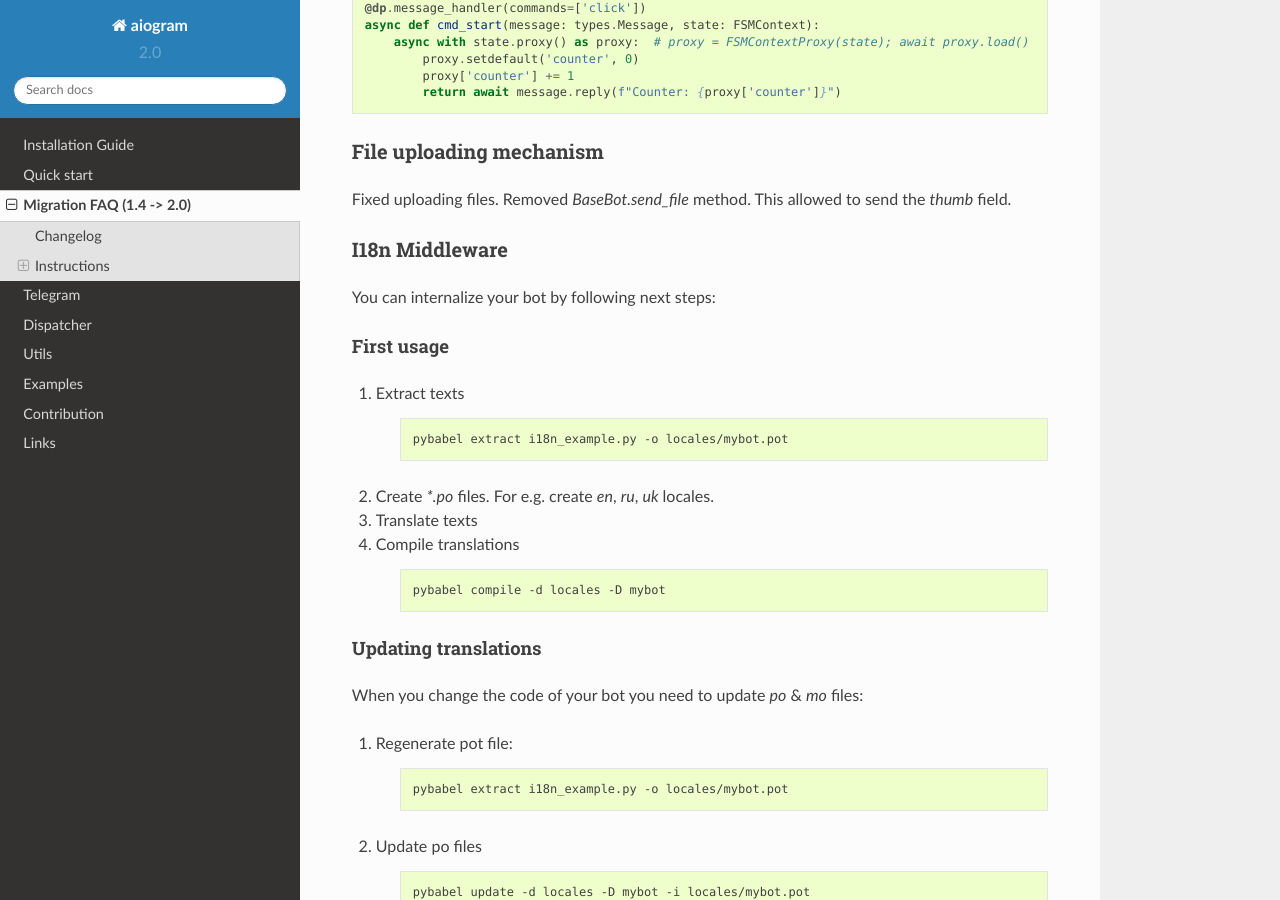
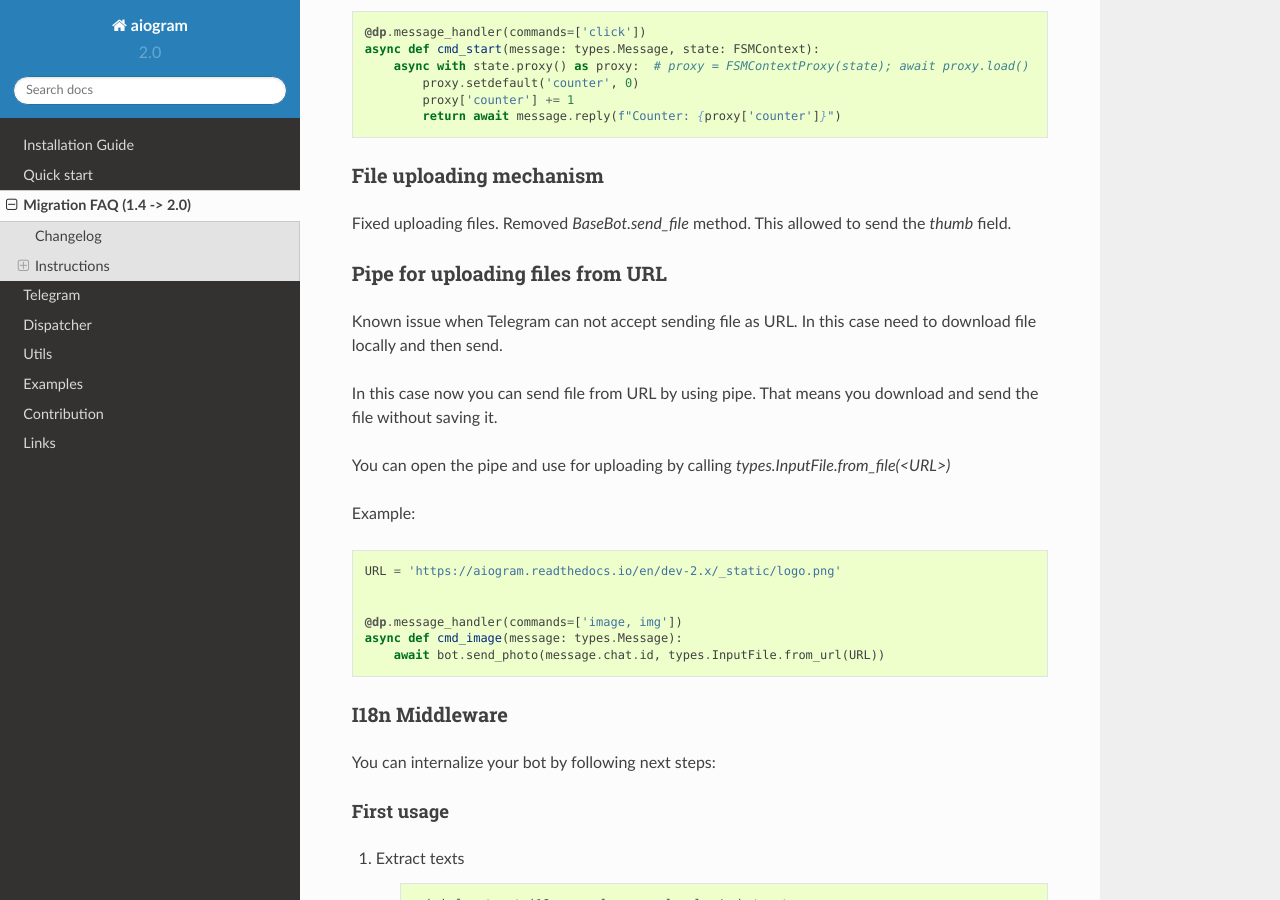
Before and after one commit to NullBrotasli/aiogram, a Sphinx documentation site: the page built from docs/source/migration_1_to_2.rst, in a window 1280 px wide and 900 px high, scrolled down 3114 px. Built offline with Sphinx 7.4.7 and the Read the Docs theme 2.0.0, drawn with Linux system fonts in a browser that asks for light colours; pages that are not in the unit, such as notebooks, are missing from menus; the version number is read from the project's files by our own code; some of the changed text lies outside the part shown.

```diff
--- a/docs/source/migration_1_to_2.rst
+++ b/docs/source/migration_1_to_2.rst
@@ -17,12 +17,12 @@ Changelog
 - Implemented states group feature;
 - Implemented FSM storage's proxy;
 - Changed files uploading mechanism;
+- Implemented pipe for uploading files from URL;
 - Implemented I18n Middleware;
 - Errors handlers now should accept only two arguments (current update and exception);
 - Used `aiohttp_socks` instead of `aiosocksy` for Socks4/5 proxy;
 - `types.ContentType` was divided to `types.ContentType` and `types.ContentTypes`;
 - Allowed to use rapidjson instead of ujson/json;
-
 - (**in process**) Implemented utils for Telegram Passport;
 - (**in process**) Webhook security improvements;
 - (**in process**) Updated examples.
@@ -160,6 +160,25 @@ File uploading mechanism
 ------------------------
 Fixed uploading files. Removed `BaseBot.send_file` method. This allowed to send the `thumb` field.
 
+Pipe for uploading files from URL
+---------------------------------
+Known issue when Telegram can not accept sending file as URL. In this case need to download file locally and then send.
+
+In this case now you can send file from URL by using pipe. That means you download and send the file without saving it.
+
+You can open the pipe and use for uploading by calling `types.InputFile.from_file(<URL>)`
+
+Example:
+
+.. code-block:: python
+
+    URL = 'https://aiogram.readthedocs.io/en/dev-2.x/_static/logo.png'
+
+
+    @dp.message_handler(commands=['image, img'])
+    async def cmd_image(message: types.Message):
+        await bot.send_photo(message.chat.id, types.InputFile.from_url(URL))
+
 I18n Middleware
 ---------------
 You can internalize your bot by following next steps:
```
